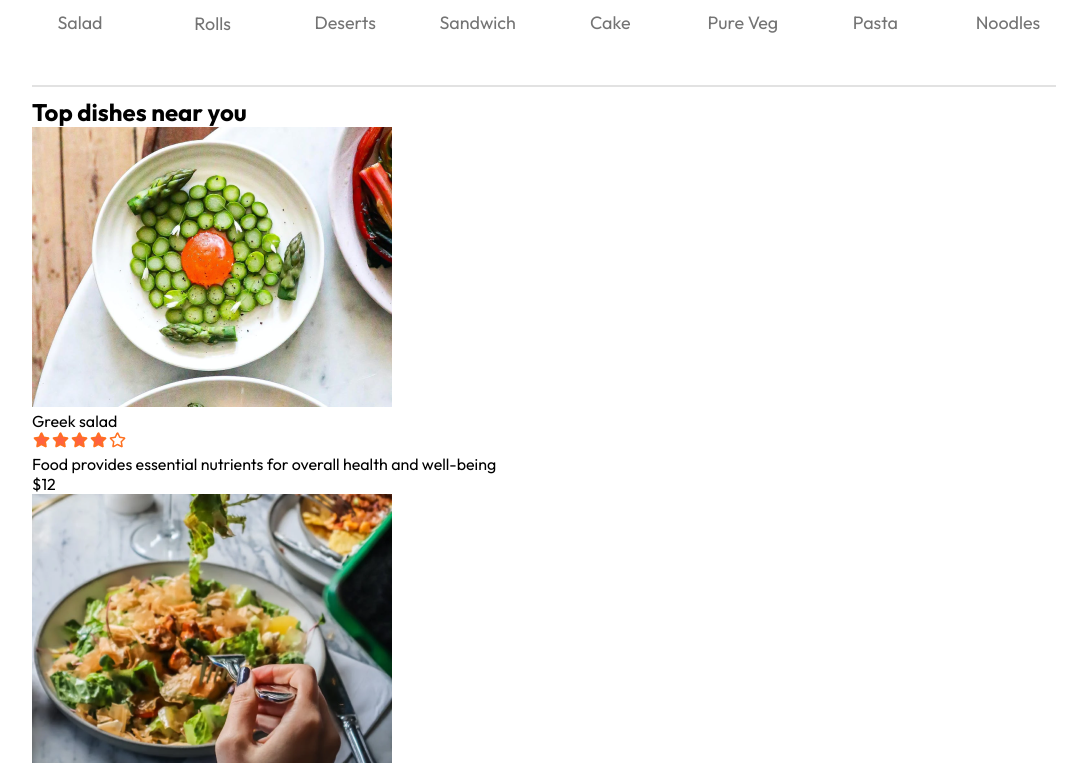
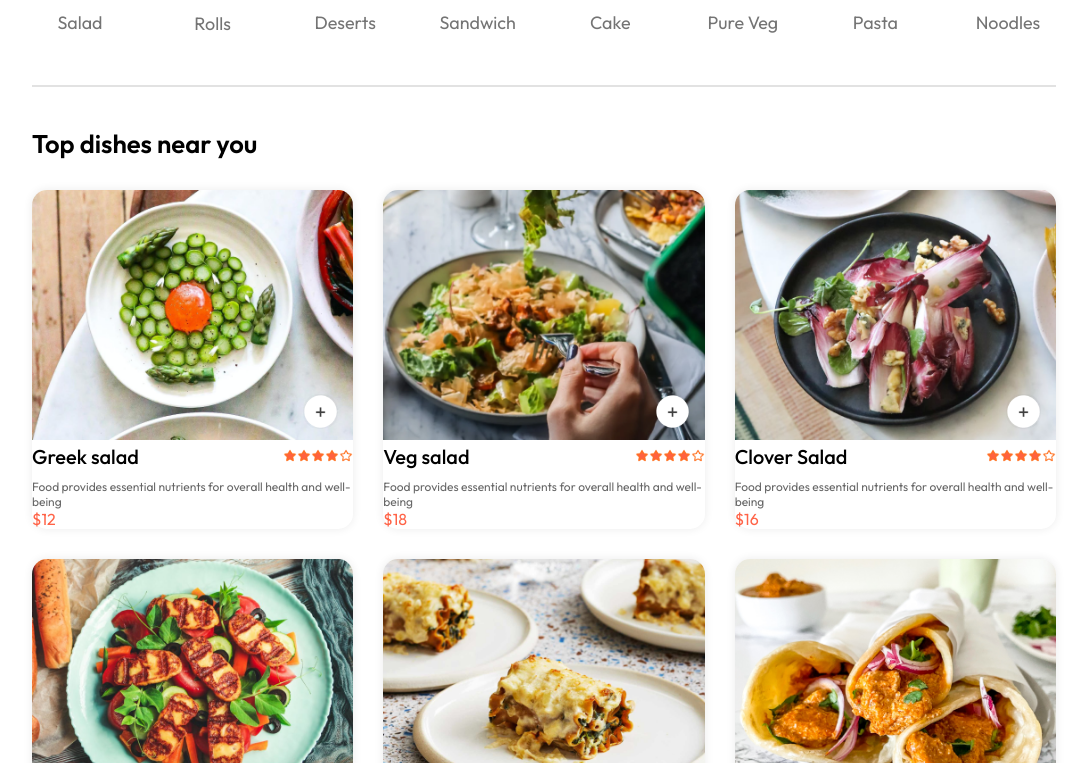
Before and after one commit to karanx64/food-del, a React (Vite) app in the folder frontend/: page / in a window 1280 px wide. Shown: the part 837-1600 px from the top of the page, without its empty margins (96-1183 px from the left). Built offline with nearby package versions, Linux system fonts and the light colour scheme.

Commit message:
working upto category filter

```diff
--- a/frontend/src/assets/frontend_assets/assets.js
+++ b/frontend/src/assets/frontend_assets/assets.js
@@ -1,64 +1,64 @@
-import basket_icon from './basket_icon.png'
-import logo from './logo.png'
-import header_img from './header_img.png'
-import search_icon from './search_icon.png'
-import menu_1 from './menu_1.png'
-import menu_2 from './menu_2.png'
-import menu_3 from './menu_3.png'
-import menu_4 from './menu_4.png'
-import menu_5 from './menu_5.png'
-import menu_6 from './menu_6.png'
-import menu_7 from './menu_7.png'
-import menu_8 from './menu_8.png'
+import basket_icon from "./basket_icon.png";
+import logo from "./logo.png";
+import header_img from "./header_img.png";
+import search_icon from "./search_icon.png";
+import menu_1 from "./menu_1.png";
+import menu_2 from "./menu_2.png";
+import menu_3 from "./menu_3.png";
+import menu_4 from "./menu_4.png";
+import menu_5 from "./menu_5.png";
+import menu_6 from "./menu_6.png";
+import menu_7 from "./menu_7.png";
+import menu_8 from "./menu_8.png";
 
-import food_1 from './food_1.png'
-import food_2 from './food_2.png'
-import food_3 from './food_3.png'
-import food_4 from './food_4.png'
-import food_5 from './food_5.png'
-import food_6 from './food_6.png'
-import food_7 from './food_7.png'
-import food_8 from './food_8.png'
-import food_9 from './food_9.png'
-import food_10 from './food_10.png'
-import food_11 from './food_11.png'
-import food_12 from './food_12.png'
-import food_13 from './food_13.png'
-import food_14 from './food_14.png'
-import food_15 from './food_15.png'
-import food_16 from './food_16.png'
-import food_17 from './food_17.png'
-import food_18 from './food_18.png'
-import food_19 from './food_19.png'
-import food_20 from './food_20.png'
-import food_21 from './food_21.png'
-import food_22 from './food_22.png'
-import food_23 from './food_23.png'
-import food_24 from './food_24.png'
-import food_25 from './food_25.png'
-import food_26 from './food_26.png'
-import food_27 from './food_27.png'
-import food_28 from './food_28.png'
-import food_29 from './food_29.png'
-import food_30 from './food_30.png'
-import food_31 from './food_31.png'
-import food_32 from './food_32.png'
+import food_1 from "./food_1.png";
+import food_2 from "./food_2.png";
+import food_3 from "./food_3.png";
+import food_4 from "./food_4.png";
+import food_5 from "./food_5.png";
+import food_6 from "./food_6.png";
+import food_7 from "./food_7.png";
+import food_8 from "./food_8.png";
+import food_9 from "./food_9.png";
+import food_10 from "./food_10.png";
+import food_11 from "./food_11.png";
+import food_12 from "./food_12.png";
+import food_13 from "./food_13.png";
+import food_14 from "./food_14.png";
+import food_15 from "./food_15.png";
+import food_16 from "./food_16.png";
+import food_17 from "./food_17.png";
+import food_18 from "./food_18.png";
+import food_19 from "./food_19.png";
+import food_20 from "./food_20.png";
+import food_21 from "./food_21.png";
+import food_22 from "./food_22.png";
+import food_23 from "./food_23.png";
+import food_24 from "./food_24.png";
+import food_25 from "./food_25.png";
+import food_26 from "./food_26.png";
+import food_27 from "./food_27.png";
+import food_28 from "./food_28.png";
+import food_29 from "./food_29.png";
+import food_30 from "./food_30.png";
+import food_31 from "./food_31.png";
+import food_32 from "./food_32.png";
 
-import add_icon_white from './add_icon_white.png'
-import add_icon_green from './add_icon_green.png'
-import remove_icon_red from './remove_icon_red.png'
-import app_store from './app_store.png'
-import play_store from './play_store.png'
-import linkedin_icon from './linkedin_icon.png'
-import facebook_icon from './facebook_icon.png'
-import twitter_icon from './twitter_icon.png'
-import cross_icon from './cross_icon.png'
-import selector_icon from './selector_icon.png'
-import rating_starts from './rating_starts.png'
-import profile_icon from './profile_icon.png'
-import bag_icon from './bag_icon.png'
-import logout_icon from './logout_icon.png'
-import parcel_icon from './parcel_icon.png'
+import add_icon_white from "./add_icon_white.png";
+import add_icon_green from "./add_icon_green.png";
+import remove_icon_red from "./remove_icon_red.png";
+import app_store from "./app_store.png";
+import play_store from "./play_store.png";
+import linkedin_icon from "./linkedin_icon.png";
+import facebook_icon from "./facebook_icon.png";
+import twitter_icon from "./twitter_icon.png";
+import cross_icon from "./cross_icon.png";
+import selector_icon from "./selector_icon.png";
+import rating_starts from "./rating_starts.png";
+import profile_icon from "./profile_icon.png";
+import bag_icon from "./bag_icon.png";
+import logout_icon from "./logout_icon.png";
+import parcel_icon from "./parcel_icon.png";
 
 export const assets = {
   logo,
@@ -79,272 +79,331 @@
   profile_icon,
   logout_icon,
   bag_icon,
-    parcel_icon
-}
+  parcel_icon,
+};
 
 export const menu_list = [
   {
     menu_name: "Salad",
-        menu_image: menu_1
+    menu_image: menu_1,
   },
   {
     menu_name: "Rolls",
-        menu_image: menu_2
+    menu_image: menu_2,
   },
   {
     menu_name: "Deserts",
-        menu_image: menu_3
+    menu_image: menu_3,
   },
   {
     menu_name: "Sandwich",
-        menu_image: menu_4
+    menu_image: menu_4,
   },
   {
     menu_name: "Cake",
-        menu_image: menu_5
+    menu_image: menu_5,
   },
   {
     menu_name: "Pure Veg",
-        menu_image: menu_6
+    menu_image: menu_6,
   },
   {
     menu_name: "Pasta",
-        menu_image: menu_7
+    menu_image: menu_7,
   },
   {
     menu_name: "Noodles",
-        menu_image: menu_8
-    }]
+    menu_image: menu_8,
+  },
+];
 
 export const food_list = [
   {
-        _id: "1",
+    id: "1",
     name: "Greek salad",
     image: food_1,
     price: 12,
-        description: "Food provides essential nutrients for overall health and well-being",
-        category: "Salad"
+    description:
+      "Food provides essential nutrients for overall health and well-being",
+    category: "Salad",
   },
   {
-        _id: "2",
+    id: "2",
     name: "Veg salad",
     image: food_2,
     price: 18,
-        description: "Food provides essential nutrients for overall health and well-being",
-        category: "Salad"
-    }, {
-        _id: "3",
+    description:
+      "Food provides essential nutrients for overall health and well-being",
+    category: "Salad",
+  },
+  {
+    id: "3",
     name: "Clover Salad",
     image: food_3,
     price: 16,
-        description: "Food provides essential nutrients for overall health and well-being",
-        category: "Salad"
-    }, {
-        _id: "4",
+    description:
+      "Food provides essential nutrients for overall health and well-being",
+    category: "Salad",
+  },
+  {
+    id: "4",
     name: "Chicken Salad",
     image: food_4,
     price: 24,
-        description: "Food provides essential nutrients for overall health and well-being",
-        category: "Salad"
-    }, {
-        _id: "5",
+    description:
+      "Food provides essential nutrients for overall health and well-being",
+    category: "Salad",
+  },
+  {
+    id: "5",
     name: "Lasagna Rolls",
     image: food_5,
     price: 14,
-        description: "Food provides essential nutrients for overall health and well-being",
-        category: "Rolls"
-    }, {
-        _id: "6",
+    description:
+      "Food provides essential nutrients for overall health and well-being",
+    category: "Rolls",
+  },
+  {
+    id: "6",
     name: "Peri Peri Rolls",
     image: food_6,
     price: 12,
-        description: "Food provides essential nutrients for overall health and well-being",
-        category: "Rolls"
-    }, {
-        _id: "7",
+    description:
+      "Food provides essential nutrients for overall health and well-being",
+    category: "Rolls",
+  },
+  {
+    id: "7",
     name: "Chicken Rolls",
     image: food_7,
     price: 20,
-        description: "Food provides essential nutrients for overall health and well-being",
-        category: "Rolls"
-    }, {
-        _id: "8",
+    description:
+      "Food provides essential nutrients for overall health and well-being",
+    category: "Rolls",
+  },
+  {
+    id: "8",
     name: "Veg Rolls",
     image: food_8,
     price: 15,
-        description: "Food provides essential nutrients for overall health and well-being",
-        category: "Rolls"
-    }, {
-        _id: "9",
+    description:
+      "Food provides essential nutrients for overall health and well-being",
+    category: "Rolls",
+  },
+  {
+    id: "9",
     name: "Ripple Ice Cream",
     image: food_9,
     price: 14,
-        description: "Food provides essential nutrients for overall health and well-being",
-        category: "Deserts"
-    }, {
-        _id: "10",
+    description:
+      "Food provides essential nutrients for overall health and well-being",
+    category: "Deserts",
+  },
+  {
+    id: "10",
     name: "Fruit Ice Cream",
     image: food_10,
     price: 22,
-        description: "Food provides essential nutrients for overall health and well-being",
-        category: "Deserts"
-    }, {
-        _id: "11",
+    description:
+      "Food provides essential nutrients for overall health and well-being",
+    category: "Deserts",
+  },
+  {
+    id: "11",
     name: "Jar Ice Cream",
     image: food_11,
     price: 10,
-        description: "Food provides essential nutrients for overall health and well-being",
-        category: "Deserts"
-    }, {
-        _id: "12",
+    description:
+      "Food provides essential nutrients for overall health and well-being",
+    category: "Deserts",
+  },
+  {
+    id: "12",
     name: "Vanilla Ice Cream",
     image: food_12,
     price: 12,
-        description: "Food provides essential nutrients for overall health and well-being",
-        category: "Deserts"
+    description:
+      "Food provides essential nutrients for overall health and well-being",
+    category: "Deserts",
   },
   {
-        _id: "13",
+    id: "13",
     name: "Chicken Sandwich",
     image: food_13,
     price: 12,
-        description: "Food provides essential nutrients for overall health and well-being",
-        category: "Sandwich"
+    description:
+      "Food provides essential nutrients for overall health and well-being",
+    category: "Sandwich",
   },
   {
-        _id: "14",
+    id: "14",
     name: "Vegan Sandwich",
     image: food_14,
     price: 18,
-        description: "Food provides essential nutrients for overall health and well-being",
-        category: "Sandwich"
-    }, {
-        _id: "15",
+    description:
+      "Food provides essential nutrients for overall health and well-being",
+    category: "Sandwich",
+  },
+  {
+    id: "15",
     name: "Grilled Sandwich",
     image: food_15,
     price: 16,
-        description: "Food provides essential nutrients for overall health and well-being",
-        category: "Sandwich"
-    }, {
-        _id: "16",
+    description:
+      "Food provides essential nutrients for overall health and well-being",
+    category: "Sandwich",
+  },
+  {
+    id: "16",
     name: "Bread Sandwich",
     image: food_16,
     price: 24,
-        description: "Food provides essential nutrients for overall health and well-being",
-        category: "Sandwich"
-    }, {
-        _id: "17",
+    description:
+      "Food provides essential nutrients for overall health and well-being",
+    category: "Sandwich",
+  },
+  {
+    id: "17",
     name: "Cup Cake",
     image: food_17,
     price: 14,
-        description: "Food provides essential nutrients for overall health and well-being",
-        category: "Cake"
-    }, {
-        _id: "18",
+    description:
+      "Food provides essential nutrients for overall health and well-being",
+    category: "Cake",
+  },
+  {
+    id: "18",
     name: "Vegan Cake",
     image: food_18,
     price: 12,
-        description: "Food provides essential nutrients for overall health and well-being",
-        category: "Cake"
-    }, {
-        _id: "19",
+    description:
+      "Food provides essential nutrients for overall health and well-being",
+    category: "Cake",
+  },
+  {
+    id: "19",
     name: "Butterscotch Cake",
     image: food_19,
     price: 20,
-        description: "Food provides essential nutrients for overall health and well-being",
-        category: "Cake"
-    }, {
-        _id: "20",
+    description:
+      "Food provides essential nutrients for overall health and well-being",
+    category: "Cake",
+  },
+  {
+    id: "20",
     name: "Sliced Cake",
     image: food_20,
     price: 15,
-        description: "Food provides essential nutrients for overall health and well-being",
-        category: "Cake"
-    }, {
-        _id: "21",
+    description:
+      "Food provides essential nutrients for overall health and well-being",
+    category: "Cake",
+  },
+  {
+    id: "21",
     name: "Garlic Mushroom ",
     image: food_21,
     price: 14,
-        description: "Food provides essential nutrients for overall health and well-being",
-        category: "Pure Veg"
-    }, {
-        _id: "22",
+    description:
+      "Food provides essential nutrients for overall health and well-being",
+    category: "Pure Veg",
+  },
+  {
+    id: "22",
     name: "Fried Cauliflower",
     image: food_22,
     price: 22,
-        description: "Food provides essential nutrients for overall health and well-being",
-        category: "Pure Veg"
-    }, {
-        _id: "23",
+    description:
+      "Food provides essential nutrients for overall health and well-being",
+    category: "Pure Veg",
+  },
+  {
+    id: "23",
     name: "Mix Veg Pulao",
     image: food_23,
     price: 10,
-        description: "Food provides essential nutrients for overall health and well-being",
-        category: "Pure Veg"
-    }, {
-        _id: "24",
+    description:
+      "Food provides essential nutrients for overall health and well-being",
+    category: "Pure Veg",
+  },
+  {
+    id: "24",
     name: "Rice Zucchini",
     image: food_24,
     price: 12,
-        description: "Food provides essential nutrients for overall health and well-being",
-        category: "Pure Veg"
+    description:
+      "Food provides essential nutrients for overall health and well-being",
+    category: "Pure Veg",
   },
   {
-        _id: "25",
+    id: "25",
     name: "Cheese Pasta",
     image: food_25,
     price: 12,
-        description: "Food provides essential nutrients for overall health and well-being",
-        category: "Pasta"
+    description:
+      "Food provides essential nutrients for overall health and well-being",
+    category: "Pasta",
   },
   {
-        _id: "26",
+    id: "26",
     name: "Tomato Pasta",
     image: food_26,
     price: 18,
-        description: "Food provides essential nutrients for overall health and well-being",
-        category: "Pasta"
-    }, {
-        _id: "27",
+    description:
+      "Food provides essential nutrients for overall health and well-being",
+    category: "Pasta",
+  },
+  {
+    id: "27",
     name: "Creamy Pasta",
     image: food_27,
     price: 16,
-        description: "Food provides essential nutrients for overall health and well-being",
-        category: "Pasta"
-    }, {
-        _id: "28",
+    description:
+      "Food provides essential nutrients for overall health and well-being",
+    category: "Pasta",
+  },
+  {
+    id: "28",
     name: "Chicken Pasta",
     image: food_28,
     price: 24,
-        description: "Food provides essential nutrients for overall health and well-being",
-        category: "Pasta"
-    }, {
-        _id: "29",
+    description:
+      "Food provides essential nutrients for overall health and well-being",
+    category: "Pasta",
+  },
+  {
+    id: "29",
     name: "Buttter Noodles",
     image: food_29,
     price: 14,
-        description: "Food provides essential nutrients for overall health and well-being",
-        category: "Noodles"
-    }, {
-        _id: "30",
+    description:
+      "Food provides essential nutrients for overall health and well-being",
+    category: "Noodles",
+  },
+  {
+    id: "30",
     name: "Veg Noodles",
     image: food_30,
     price: 12,
-        description: "Food provides essential nutrients for overall health and well-being",
-        category: "Noodles"
-    }, {
-        _id: "31",
+    description:
+      "Food provides essential nutrients for overall health and well-being",
+    category: "Noodles",
+  },
+  {
+    id: "31",
     name: "Somen Noodles",
     image: food_31,
     price: 20,
-        description: "Food provides essential nutrients for overall health and well-being",
-        category: "Noodles"
-    }, {
-        _id: "32",
+    description:
+      "Food provides essential nutrients for overall health and well-being",
+    category: "Noodles",
+  },
+  {
+    id: "32",
     name: "Cooked Noodles",
     image: food_32,
     price: 15,
-        description: "Food provides essential nutrients for overall health and well-being",
-        category: "Noodles"
-    }
-]
+    description:
+      "Food provides essential nutrients for overall health and well-being",
+    category: "Noodles",
+  },
+];
--- a/frontend/src/components/foodDisplay/FoodDisplay.css
+++ b/frontend/src/components/foodDisplay/FoodDisplay.css
@@ -0,0 +1,15 @@
+.food-display {
+    margin-top: 30px;
+}
+
+.food-display h2 {
+    font-size: max(2vw, 24px);
+    font-weight: 600;
+}
+
+.food-display-list {
+    display: grid;
+    grid-template-columns: repeat(auto-fill, minmax(240px, 1fr));
+    margin-top: 30px;
+    gap: 30px;
+}
--- a/frontend/src/components/foodDisplay/FoodDisplay.jsx
+++ b/frontend/src/components/foodDisplay/FoodDisplay.jsx
@@ -3,14 +3,16 @@
 import { StoreContext } from "../../context/StoreContext";
 import FoodItem from "../foodItem/FoodItem";
 
-const FoodDisplay = () => {
+const FoodDisplay = ({ category }) => {
   const { food_list } = useContext(StoreContext);
 
   return (
     <div className="food-display" id="food-display">
       <h2>Top dishes near you</h2>
+
       <div className="food-display-list">
         {food_list.map((item, index) => {
+          if (category === "All" || category === item.category) {
             return (
               <FoodItem
                 key={index}
@@ -21,6 +23,7 @@
                 image={item.image}
               />
             );
+          }
         })}
       </div>
     </div>
--- a/frontend/src/components/foodItem/FoodItem.css
+++ b/frontend/src/components/foodItem/FoodItem.css
@@ -0,0 +1,64 @@
+.food-item {
+    width: 100%;
+    margin: auto;
+    border-radius: 15px;
+    box-shadow: 0 0 10px #00000015;
+    transition: 0.3s;
+    animation: fadeIn 1s;
+}
+
+.food-item-image {
+    width: 100%;
+    border-radius: 15px 15px 0 0;
+}
+
+.food-item-name-rating {
+    display: flex;
+    justify-content: space-between;
+    align-items: center;
+    margin-bottom: 10px;
+}
+
+.food-item-name-rating p {
+    font-size: 20px;
+    font-weight: 500;
+
+}
+
+.food-item-name-rating img {
+    width: 70px;
+}
+
+.food-item-desc {
+    color: #676767;
+    font-size: 12px;
+}
+
+.food-item-price {
+    color: tomato;
+}
+
+.food-item-img-container {
+    position: relative;
+}
+
+.food-item-img-container .add {
+    width: 35px;
+    position: absolute;
+    bottom: 15px;
+    right: 15px;
+    cursor: pointer;
+    border-radius: 15px;
+}
+
+.food-item-counter {
+    position: absolute;
+    bottom: 15px;
+    right: 15px;
+    display: flex;
+    align-items: center;
+    gap: 10px;
+    padding: 6px;
+    border-radius: 50px;
+    background-color: white;
+}
--- a/frontend/src/components/foodItem/FoodItem.jsx
+++ b/frontend/src/components/foodItem/FoodItem.jsx
@@ -1,12 +1,36 @@
-import React from "react";
+import React, { useContext } from "react";
 import "./FoodItem.css";
 import { assets } from "../../assets/frontend_assets/assets";
+import { StoreContext } from "../../context/StoreContext";
 
 const FoodItem = ({ id, name, price, description, image }) => {
+  const { cartItems, addToCart, removeFromCart } = useContext(StoreContext);
+
   return (
     <div className="food-item">
       <div className="food-item-img-container">
-        <img className="food-item-img" src={image} alt="" />
+        <img className="food-item-image" src={image} alt="" />
+        {!cartItems[id] ? (
+          <img
+            className="add"
+            onClick={() => addToCart(id)}
+            src={assets.add_icon_white}
+          />
+        ) : (
+          <div className="food-item-counter">
+            <img
+              onClick={() => removeFromCart(id)}
+              src={assets.remove_icon_red}
+              alt=""
+            />
+            <p>{cartItems[id]}</p>
+            <img
+              onClick={() => addToCart(id)}
+              src={assets.add_icon_green}
+              alt=""
+            />
+          </div>
+        )}
       </div>
       <div className="food-item-info">
         <div className="food-item-name-rating">
--- a/frontend/src/context/StoreContext.jsx
+++ b/frontend/src/context/StoreContext.jsx
@@ -1,12 +1,40 @@
-import { createContext } from "react";
+import { createContext, useEffect, useState } from "react";
 
 import { food_list } from "../assets/frontend_assets/assets";
 
 export const StoreContext = createContext(null);
 
 const StoreContextProvider = (props) => {
+  const [cartItems, setCartItems] = useState({});
+
+  console.log("Food List:", food_list);
+
+  food_list.forEach((food, index) => {
+    console.log(`Food Item ${index}:`, food);
+  });
+
+  const addToCart = (itemId) => {
+    if (!cartItems[itemId]) {
+      setCartItems((prev) => ({ ...prev, [itemId]: 1 }));
+    } else {
+      setCartItems((prev) => ({ ...prev, [itemId]: prev[itemId] + 1 }));
+    }
+  };
+
+  const removeFromCart = (itemId) => {
+    setCartItems((prev) => ({ ...prev, [itemId]: prev[itemId] - 1 }));
+  };
+
+  useEffect(() => {
+    console.log(cartItems);
+  }, [cartItems]);
+
   const contextValue = {
     food_list,
+    cartItems,
+    setCartItems,
+    addToCart,
+    removeFromCart,
   };
 
   return (
```
Lines whose indentation alone changed are shown as unchanged.
